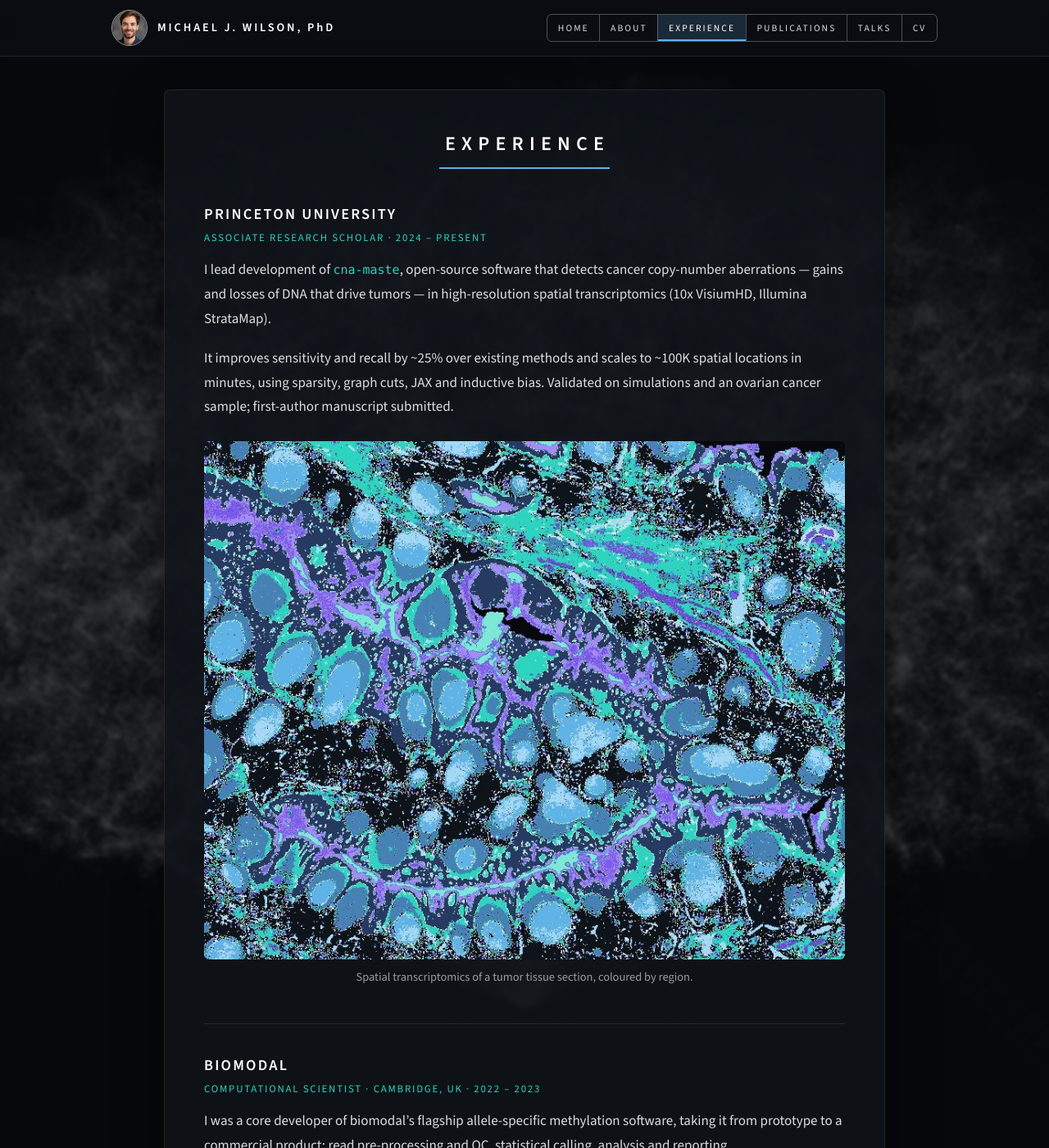
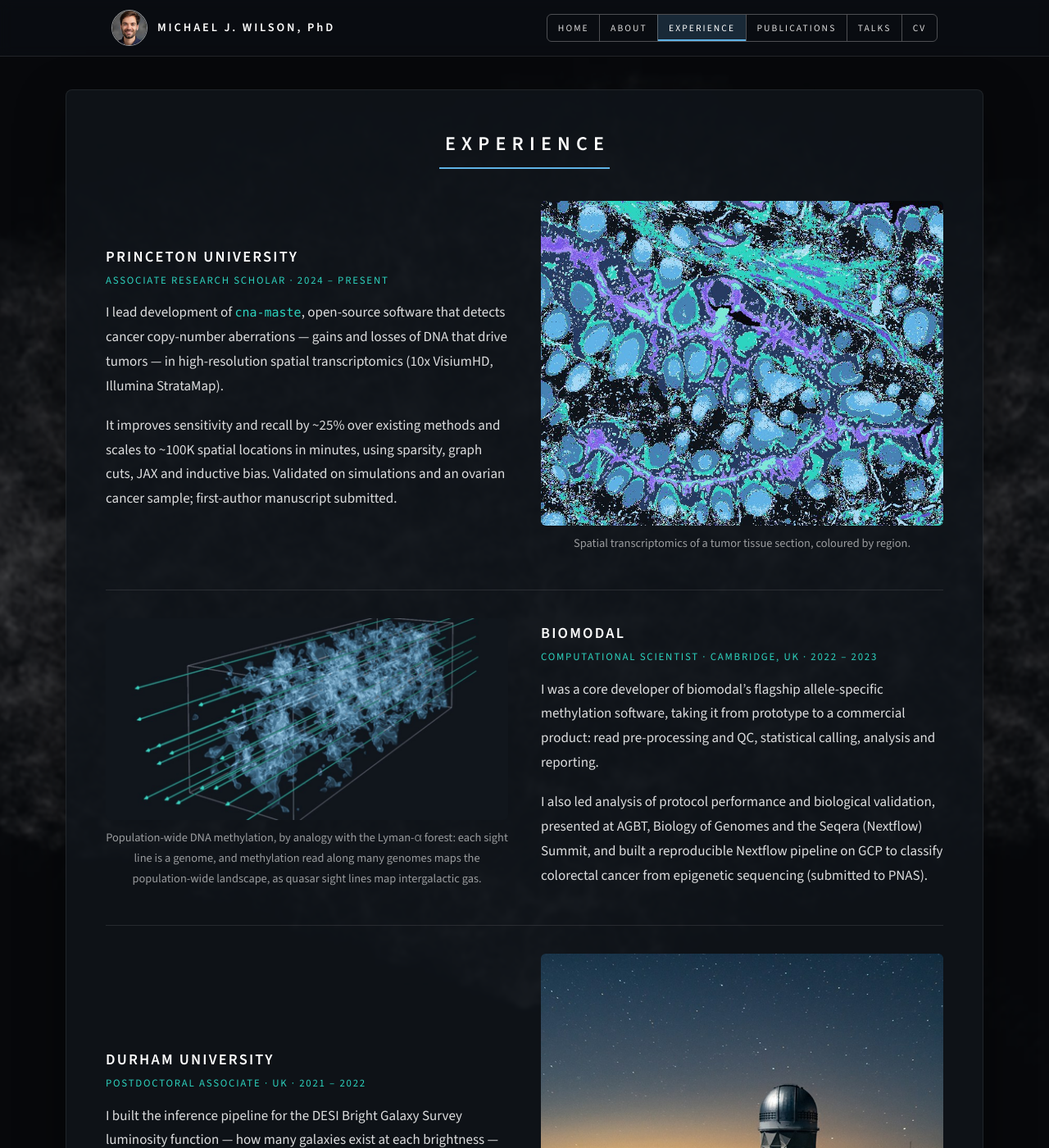
Before and after one commit to michaelJwilson/michaelJwilson.github.io, a Jekyll site: the page built from experience.md, in a window 1280 px wide and 1400 px high. Shown: the whole window at 82% size. Built offline with Jekyll 4.4.1, drawn with Linux system fonts in a browser that asks for light colours.

Commit message:
Solid amber tagline; About wording; NYC & Philadelphia; side-by-side Experience
- Tagline: solid amber (#fbbf24)
- About: 'As a computational physicist and data scientist, ...';
  'some of the largest galaxy surveys ever made'; NYC and Philadelphia
- Location line on landing and CV pages adds Philadelphia
- Experience: text and figure side by side, figure side alternating,
  on a wider panel; stacks on narrow screens

Co-Authored-By: Claude Opus 5.5 <noreply@anthropic.com>
Claude-Session: https://claude.ai/code/session_01SiHqF3nmdqJf51uy6f9hsB

```diff
--- a/_config.yml
+++ b/_config.yml
@@ -5,7 +5,7 @@ tagline: Computational physicist & data scientist
 subtitle:
   - Statistical models · High-performance software · Data pipelines
   - Genomics · Physics
-location: Princeton, NJ · Open to NYC
+location: Princeton, NJ · Open to NYC & Philadelphia
 description: Statistical models, high-performance software and production data pipelines for genomics and physics.
 
 # Full-screen background image (any dark image works)
--- a/_layouts/default.html
+++ b/_layouts/default.html
@@ -21,7 +21,7 @@
       </nav>
     </div>
   </header>
-  <main class="panel">
+  <main class="panel{% if page.wide %} wide{% endif %}">
     <h1 class="panel-title">{{ page.title }}</h1>
     {{ content }}
   </main>
--- a/assets/css/site.css
+++ b/assets/css/site.css
@@ -66,7 +66,7 @@ body.home .backdrop::after {
 }
 .hero-tagline {
   margin: 0 0 1.2em; font-size: .95rem; font-weight: 600; letter-spacing: .3em; text-transform: uppercase;
-  background: linear-gradient(90deg, #fbbf24, #fb923c, #f472b6); /* amber → orange → pink */
+  background: linear-gradient(90deg, #fbbf24, #fbbf24); /* solid amber */
   -webkit-background-clip: text; background-clip: text; color: transparent;
 }
 .hero-sub { display: flex; flex-direction: column; gap: .25em; margin-bottom: 2.6em; }
@@ -172,3 +172,17 @@ code { font-family: ui-monospace, SFMono-Regular, Menlo, monospace; font-size: .
 .pubs a em { color: var(--text); }
 .pubs a:hover em { color: #fff; }
 @media (max-width: 700px) { .talks li { flex-direction: column; gap: .1em; } }
+
+/* Wider panel for pages with side-by-side figures */
+.panel.wide { max-width: 1120px; }
+
+/* Experience: text and figure side by side, figure side alternates */
+.role { display: grid; grid-template-columns: 1fr 1fr; gap: 0 40px; align-items: center; }
+.role .role-text > :last-child { margin-bottom: 0; }
+.role .figure { margin: 0; }
+.role:nth-of-type(even) .role-figure { order: -1; }
+@media (max-width: 860px) {
+  .role { grid-template-columns: 1fr; }
+  .role:nth-of-type(even) .role-figure { order: 0; }
+  .role .figure { margin-top: 1.4em; }
+}
--- a/experience.md
+++ b/experience.md
@@ -15,50 +16,65 @@ permalink: /experience/
 -->
 
 <section class="role" id="princeton" markdown="1">
+<div class="role-text" markdown="1">
 ## Princeton University
 <p class="meta">Associate Research Scholar · 2024 – present</p>
 
 I lead development of [`cna-maste`](https://github.com/raphael-group/cna_maste), open-source software that detects cancer copy-number aberrations — gains and losses of DNA that drive tumors — in high-resolution spatial transcriptomics (10x VisiumHD, Illumina StrataMap).
 
 It improves sensitivity and recall by ~25% over existing methods and scales to ~100K spatial locations in minutes, using sparsity, graph cuts, JAX and inductive bias. Validated on simulations and an ovarian cancer sample; first-author manuscript submitted.
-
+</div>
+<div class="role-figure">
 {% include figure.html src="/assets/img/experience/princeton-spatial.jpg" alt="Spatial transcriptomics map of a tumor tissue section, coloured by region" caption="Spatial transcriptomics of a tumor tissue section, coloured by region." %}
+</div>
 </section>
 
 <section class="role" id="biomodal" markdown="1">
+<div class="role-text" markdown="1">
 ## biomodal
 <p class="meta">Computational Scientist · Cambridge, UK · 2022 – 2023</p>
 
 I was a core developer of biomodal's flagship allele-specific methylation software, taking it from prototype to a commercial product: read pre-processing and QC, statistical calling, analysis and reporting.
 
 I also led analysis of protocol performance and biological validation, presented at AGBT, Biology of Genomes and the Seqera (Nextflow) Summit, and built a reproducible Nextflow pipeline on GCP to classify colorectal cancer from epigenetic sequencing (submitted to PNAS).
-
+</div>
+<div class="role-figure">
 {% include figure.html src="/assets/img/experience/biomodal-genome-forest.jpg" alt="Sight lines passing through a 3D map of clouds, as in the Lyman-alpha forest; here each sight line stands for a sequenced genome" caption="Population-wide DNA methylation, by analogy with the Lyman-α forest: each sight line is a genome, and methylation read along many genomes maps the population-wide landscape, as quasar sight lines map intergalactic gas." %}
+</div>
 </section>
 
 <section class="role" id="durham" markdown="1">
+<div class="role-text" markdown="1">
 ## Durham University
 <p class="meta">Postdoctoral Associate · UK · 2021 – 2022</p>
 
 I built the inference pipeline for the DESI Bright Galaxy Survey luminosity function — how many galaxies exist at each brightness — on HPC for 10M+ objects, published in MNRAS (2026).
-
+</div>
+<div class="role-figure">
 {% include figure.html src="/assets/img/experience/durham-telescope.jpg" alt="The Mayall Telescope dome on Kitt Peak under a starry sky at dusk" caption="The Mayall Telescope at Kitt Peak, home of the DESI instrument." %}
+</div>
 </section>
 
 <section class="role" id="berkeley" markdown="1">
+<div class="role-text" markdown="1">
 ## Lawrence Berkeley National Lab
 <p class="meta">Postdoctoral Fellow · 2017 – 2021</p>
 
 I co-led the Bright Galaxy Survey team for the $70M DESI experiment, owning science goals, survey design and software. My target-selection algorithms run on every observation. I also led the science case for a next-generation high-redshift survey, which fed into the five-year DESI extension, and was awarded DESI "Builder" status.
-
+</div>
+<div class="role-figure">
 {% include figure.html src="/assets/img/experience/berkeley.jpg" alt="Sather Tower at UC Berkeley at sunset, with the Golden Gate Bridge across the bay" caption="Berkeley at sunset, looking out to the Golden Gate." %}
+</div>
 </section>
 
 <section class="role" id="edinburgh" markdown="1">
+<div class="role-text" markdown="1">
 ## University of Edinburgh
 <p class="meta">PhD in Physics · UK · 2012 – 2017</p>
 
 I designed a calibration method with 1,000× faster runtime for galaxy-survey inference, adopted as standard by major collaborations, and measured the cosmic growth rate from the VIPERS survey to ~10% precision.
-
+</div>
+<div class="role-figure">
 {% include figure.html src="/assets/img/experience/edinburgh.jpg" alt="Edinburgh skyline from Calton Hill, with the castle and the Dugald Stewart Monument" caption="Edinburgh, from Calton Hill." %}
+</div>
 </section>
```
Also changed, not shown: other parts of experience.md (+1 -0 lines), about.md (+2 -2 lines), cv.md (+1 -1 lines).
